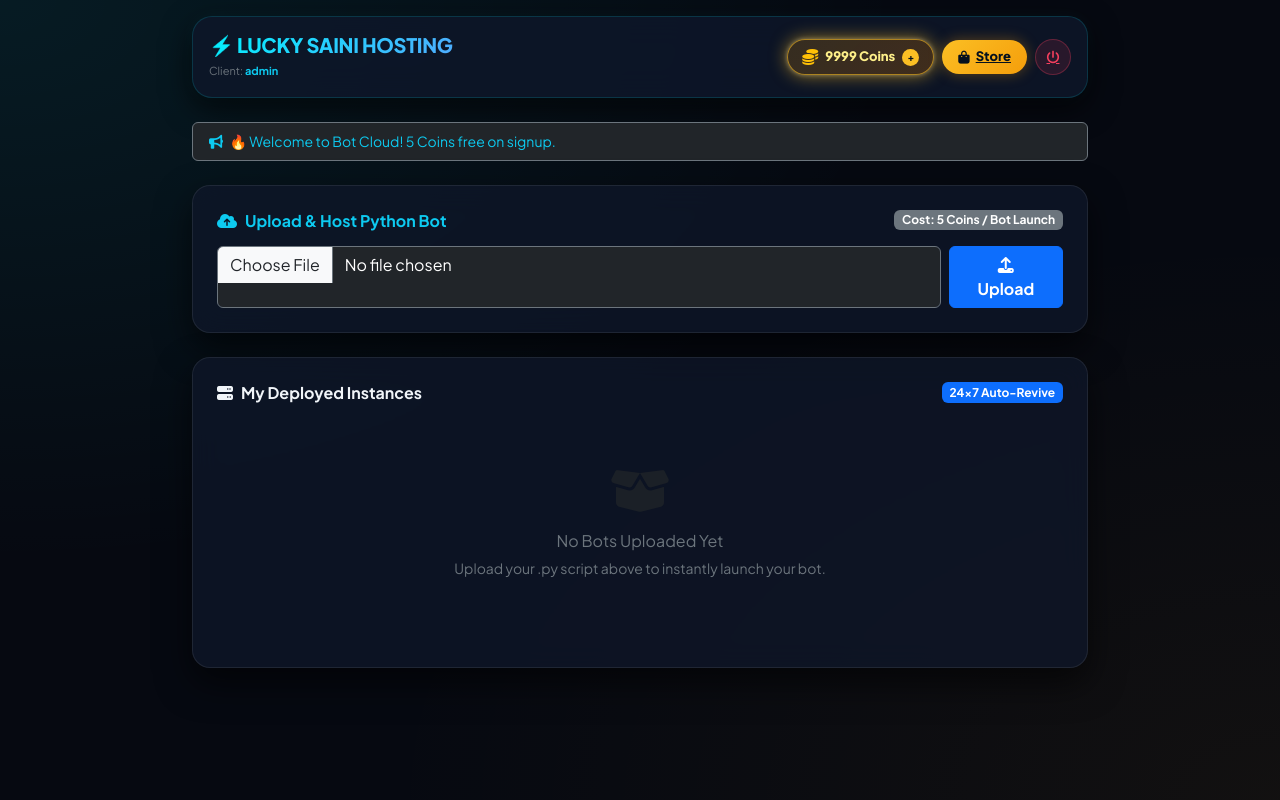
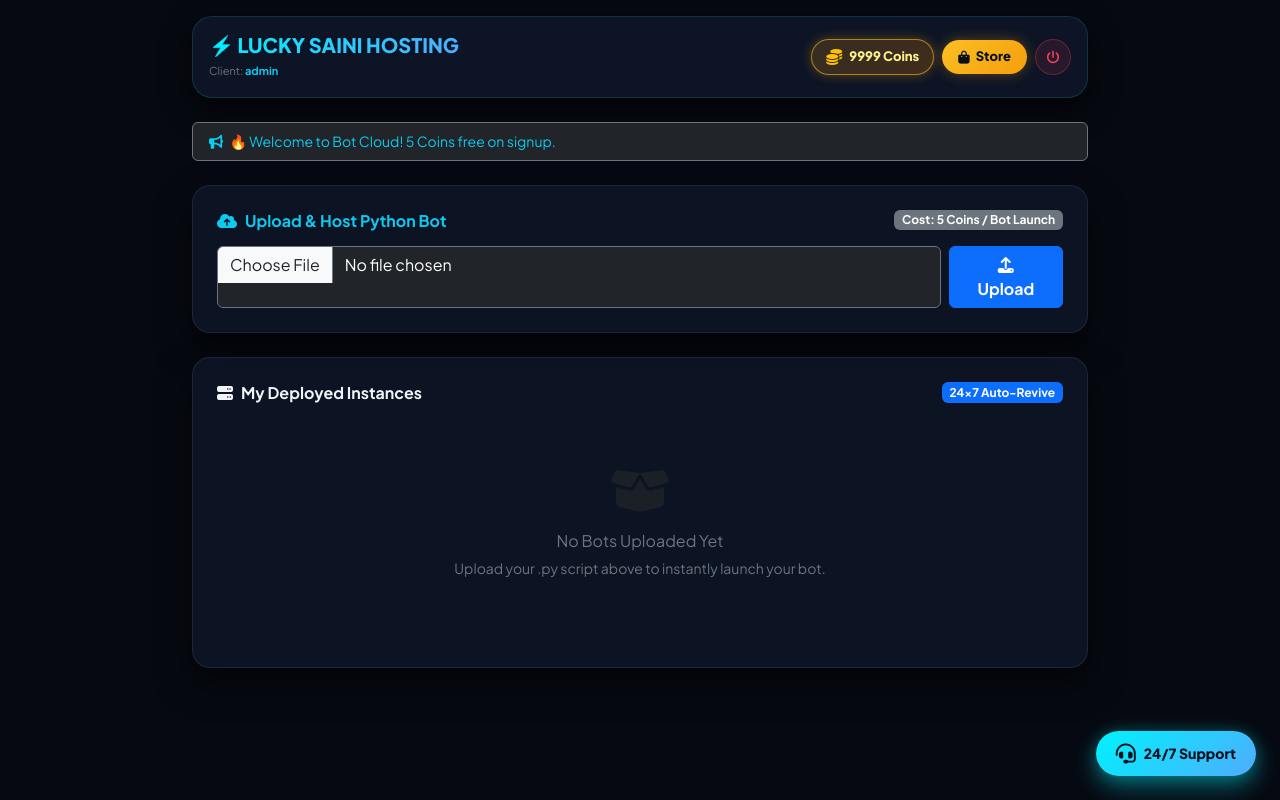
Before and after one commit to anshikasaini9982-gif/lucky-saas-host, a Flask app: page / in a window 1280 px wide. Run offline with Flask 3, Linux system fonts and the light colour scheme; the visitor is signed in with stand-in values (Sample User, id 1); data comes from the database, SQL or seed files in the repository; data that the repository does not hold is empty; some libraries are stand-ins or nearby versions.

Commit message:
Refactor dashboard styles and add support button
Removed unused background images and animations, updated button styles, and added a floating support button.

```diff
--- a/templates/dashboard.html
+++ b/templates/dashboard.html
@@ -13,16 +13,13 @@
             background: #060911;
             color: #f1f5f9;
             font-family: 'Plus Jakarta Sans', sans-serif;
-            background-image:
-                radial-gradient(at 0% 0%, rgba(0, 242, 254, 0.08) 0px, transparent 50%),
-                radial-gradient(at 100% 100%, rgba(245, 158, 11, 0.05) 0px, transparent 50%);
             min-height: 100vh;
+            padding-bottom: 80px;
         }
 
         .glass-box {
             background: rgba(15, 23, 42, 0.75);
             backdrop-filter: blur(14px);
-            -webkit-backdrop-filter: blur(14px);
             border: 1px solid rgba(255, 255, 255, 0.08);
             border-radius: 18px;
             box-shadow: 0 15px 35px rgba(0, 0, 0, 0.6);
@@ -33,7 +30,7 @@
             backdrop-filter: blur(16px);
             border: 1px solid rgba(0, 242, 254, 0.15);
             border-radius: 20px;
-            box-shadow: 0 10px 30px rgba(0, 0, 0, 0.7), 0 0 15px rgba(0, 242, 254, 0.05);
+            box-shadow: 0 10px 30px rgba(0, 0, 0, 0.7);
         }
 
         .brand-title {
@@ -42,10 +39,8 @@
             -webkit-text-fill-color: transparent;
             font-weight: 800;
             font-size: 1.25rem;
-            letter-spacing: -0.3px;
         }
 
-        /* 🪙 ULTRA GOLDEN GLOW COIN BADGE */
         .coin-glow-pill {
             background: linear-gradient(135deg, rgba(245, 158, 11, 0.18) 0%, rgba(217, 119, 6, 0.25) 100%);
             border: 1.5px solid rgba(251, 191, 36, 0.6);
@@ -59,36 +54,9 @@
             display: inline-flex;
             align-items: center;
             gap: 7px;
-            box-shadow: 0 0 12px rgba(245, 158, 11, 0.35), inset 0 0 10px rgba(251, 191, 36, 0.15);
-            animation: coinPulse 2.5s infinite alternate;
-            transition: all 0.3s ease;
-        }
-        .coin-glow-pill:hover {
-            background: rgba(245, 158, 11, 0.35);
-            color: #fff;
-            box-shadow: 0 0 22px rgba(251, 191, 36, 0.7), inset 0 0 15px rgba(251, 191, 36, 0.3);
-            transform: scale(1.03);
+            box-shadow: 0 0 12px rgba(245, 158, 11, 0.35);
         }
 
-        @keyframes coinPulse {
-            0% { box-shadow: 0 0 10px rgba(245, 158, 11, 0.3); }
-            100% { box-shadow: 0 0 18px rgba(251, 191, 36, 0.65), 0 0 5px rgba(255, 255, 255, 0.4); }
-        }
-
-        .plus-badge {
-            background: #fbbf24;
-            color: #04101e;
-            width: 17px;
-            height: 17px;
-            border-radius: 50%;
-            display: inline-flex;
-            align-items: center;
-            justify-content: center;
-            font-size: 10px;
-            font-weight: 900;
-        }
-
-        /* 👑 ROYAL VIP GLOW BADGE */
         .vip-glow-pill {
             background: linear-gradient(135deg, #ec4899 0%, #8b5cf6 100%);
             color: #fff;
@@ -101,15 +69,8 @@
             align-items: center;
             gap: 5px;
             box-shadow: 0 0 15px rgba(236, 72, 153, 0.5);
-            animation: vipPulse 2s infinite alternate;
         }
 
-        @keyframes vipPulse {
-            0% { box-shadow: 0 0 10px rgba(236, 72, 153, 0.4); }
-            100% { box-shadow: 0 0 20px rgba(139, 92, 246, 0.7); }
-        }
-
-        /* 🛒 GLOWING STORE BUTTON */
         .btn-store-glow {
             background: linear-gradient(135deg, #fbbf24 0%, #f59e0b 100%);
             color: #04101e !important;
@@ -117,20 +78,14 @@
             border-radius: 50px;
             padding: 7px 16px;
             font-size: 13px;
-            border: none;
+            text-decoration: none;
             display: inline-flex;
             align-items: center;
             gap: 6px;
             white-space: nowrap;
             box-shadow: 0 0 14px rgba(245, 158, 11, 0.35);
-            transition: all 0.25s ease;
-        }
-        .btn-store-glow:hover {
-            box-shadow: 0 0 22px rgba(245, 158, 11, 0.6);
-            transform: translateY(-1px);
         }
 
-        /* 🔴 COMPACT LOGOUT BUTTON */
         .btn-logout-glow {
             background: rgba(244, 63, 94, 0.12);
             color: #f43f5e !important;
@@ -142,13 +97,7 @@
             align-items: center;
             justify-content: center;
             font-size: 13px;
-            transition: all 0.2s ease;
-        }
-        .btn-logout-glow:hover {
-            background: #f43f5e;
-            color: #fff !important;
-            box-shadow: 0 0 15px rgba(244, 63, 94, 0.5);
-            transform: scale(1.05);
+            text-decoration: none;
         }
 
         .bot-item {
@@ -160,33 +109,47 @@
             display: flex;
             justify-content: space-between;
             align-items: center;
-            transition: border-color 0.2s ease;
         }
-        .bot-item:hover { border-color: rgba(0, 242, 254, 0.25); }
 
-        .pulse-dot {
-            width: 8px;
-            height: 8px;
-            background: #10b981;
-            border-radius: 50%;
-            display: inline-block;
-            box-shadow: 0 0 0 0 rgba(16, 185, 129, 0.7);
-            animation: pulse 1.5s infinite;
+        .pulse-dot { width: 8px; height: 8px; background: #10b981; border-radius: 50%; display: inline-block; box-shadow: 0 0 0 0 rgba(16, 185, 129, 0.7); animation: pulse 1.5s infinite; }
+        @keyframes pulse { to { box-shadow: 0 0 0 8px rgba(16, 185, 129, 0); } }
+
+        /* 💬 FLOATING SUPPORT BUTTON (BOTTOM-RIGHT) */
+        .floating-support-btn {
+            position: fixed;
+            bottom: 24px;
+            right: 24px;
+            background: linear-gradient(135deg, #00f2fe 0%, #4facfe 100%);
+            color: #04101e !important;
+            font-weight: 800;
+            font-size: 14px;
+            padding: 12px 20px;
+            border-radius: 50px;
+            box-shadow: 0 10px 25px rgba(0, 242, 254, 0.4), 0 0 15px rgba(0, 242, 254, 0.2);
+            display: inline-flex;
+            align-items: center;
+            gap: 8px;
+            text-decoration: none;
+            z-index: 9999;
+            transition: all 0.3s cubic-bezier(0.175, 0.885, 0.32, 1.275);
         }
-        @keyframes pulse { to { box-shadow: 0 0 0 8px rgba(16, 185, 129, 0); } }
+        .floating-support-btn:hover {
+            transform: translateY(-4px) scale(1.05);
+            box-shadow: 0 15px 35px rgba(0, 242, 254, 0.6);
+        }
     </style>
 </head>
 <body class="py-3">
 
 <div class="container" style="max-width: 920px;">
-    <!-- ⚡ Luxury Top Navbar Bar -->
+    <!-- Top Navbar Bar -->
     <div class="top-navbar-card p-3 mb-4 d-flex justify-content-between align-items-center flex-wrap gap-2">
         <div>
             <h4 class="brand-title mb-0" id="dashBrandName">⚡ CLOUD HOSTING</h4>
             <small class="text-secondary" style="font-size: 11px;">Client: <b id="navUsername" class="text-info">...</b></small>
         </div>
 
-        <!-- Right VIP Action Items -->
+        <!-- Right Action Items -->
         <div class="d-flex align-items-center gap-2">
             <div id="badgeContainer"></div>
             <a href="/store" class="btn-store-glow"><i class="fa-solid fa-bag-shopping"></i> Store</a>
@@ -225,8 +188,13 @@
             </div>
         </div>
     </div>
+</div>
 
-</div>
+<!-- 💬 24/7 Live Floating Support Button (Bottom-Right) -->
+<a href="https://t.me/BYLUCKSUPPORTBOT" target="_blank" class="floating-support-btn">
+    <i class="fa-solid fa-headset fs-5"></i>
+    <span>24/7 Support</span>
+</a>
 
 <script>
 async function loadUserData() {
@@ -239,7 +207,6 @@ async function loadUserData() {
         document.getElementById('navUsername').innerText = data.user.username;
         document.getElementById('noticeText').innerText = data.notice;
 
-        // Glowing Badge Render
         const bCont = document.getElementById('badgeContainer');
         if (data.user.is_vip) {
             bCont.innerHTML = '<span class="vip-glow-pill"><i class="fa-solid fa-crown"></i> VIP ACCESS</span>';
@@ -248,12 +215,10 @@ async function loadUserData() {
                 <a href="/store" class="coin-glow-pill">
                     <i class="fa-solid fa-coins text-warning fs-6"></i>
                     <span>${data.user.coins} Coins</span>
-                    <span class="plus-badge">+</span>
                 </a>
             `;
         }
 
-        // Bot List Render
         const listCont = document.getElementById('botListContainer');
         if (data.bots.length === 0) {
             listCont.innerHTML = `
```
